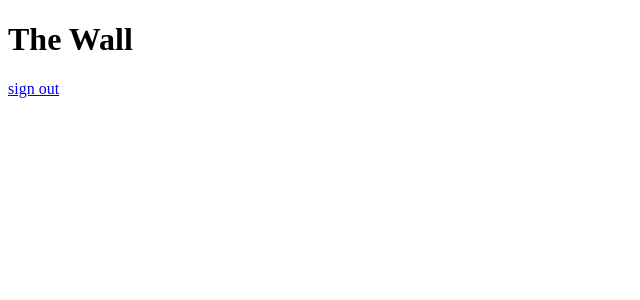
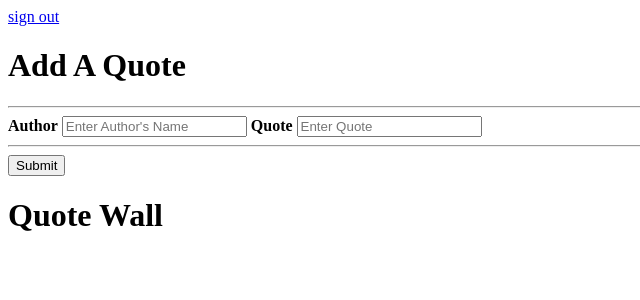
Before and after one commit to sjafri5/django-quote-app, a Django app: template apps/quotes/templates/quotes/dashboard.html in a window 1280 px wide. Shown: the top 300 px of the page, without its empty margins (0-640 px from the left). Run offline with Django 3.2, Linux system fonts and the light colour scheme; the template is opened without the code that fills it, so the values that code supplies are empty; parts of the project's set-up code (start-up, migrations or seed data) failed here and were passed over.

Commit message:
form to add quotes; delete quotes

```diff
--- a/apps/quotes/models.py
+++ b/apps/quotes/models.py
@@ -10,6 +10,7 @@ class User(models.Model):
 
 class Quote(models.Model):
     description = models.TextField()
+    author = models.CharField(max_length=255)
     user = models.ForeignKey(User, related_name="quotes")
     created_at = models.DateTimeField(auto_now_add = True)
     updated_at = models.DateTimeField(auto_now = True)
--- a/apps/quotes/templates/quotes/dashboard.html
+++ b/apps/quotes/templates/quotes/dashboard.html
@@ -7,7 +7,35 @@
   </head>
   <body>
     {% include "quotes/messages_template.html" %}
-    <h1>The Wall</h1>
     <a href='/logout'>sign out</a>
+
+    <form action='/quotes/create' method='post'>
+      {% csrf_token %}
+      <div class="container">
+        <h1>Add A Quote</h1>
+        <hr>
+
+        <label for="author"><b>Author</b></label>
+        <input type="text" placeholder="Enter Author's Name" name="author" required>
+
+        <label for="description"><b>Quote</b></label>
+        <input type="text" placeholder="Enter Quote" name="description" required>
+        <hr>
+        <button type="submit" class="registerbtn">Submit</button>
+      </div>
+    </form>
+    <h1>Quote Wall</h1>
+
+    <ul class="messages">
+      {% for quote in quotes %}
+        <h3>{{ quote.author }} - {{ quote.description}}</h3>
+        <h5>5 Likes</h5>
+        <h5>Posted By: <a href="user/{{quote.posted_by_id}}">{{quote.posted_by}}</a></h5>
+
+        {% if quote.deletable %}
+        <h5><a href="quotes/destroy/{{quote.id}}">delete</a></h5>
+        {% endif %}
+      {% endfor %}
+    </ul>
   </body>
 </html>
--- a/apps/quotes/urls.py
+++ b/apps/quotes/urls.py
@@ -6,4 +6,6 @@ urlpatterns = [
     url(r'^login/$', views.login),
     url(r'^dashboard$', views.dashboard),
     url(r'^logout$', views.logout),
+    url(r'^quotes/destroy/(?P<id>\d+)/$', views.destroy_quote),
+    url(r'^quotes/create$', views.create_quote),
 ]
```
Also changed, not shown: apps/quotes/views.py (+31 -20 lines), apps/quotes/migrations/0003_quote_author.py (added), db.sqlite3.
